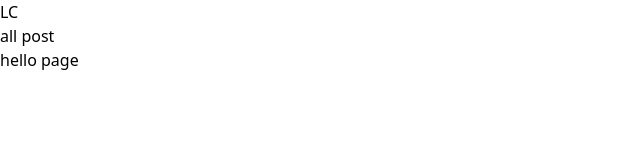
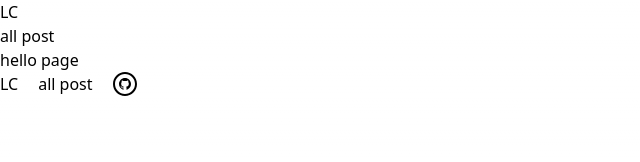
Before and after one commit to Silkiercomet/Luis-Colina-Blog, a Next.js app: page /post in a window 1280 px wide. Shown: the top 162 px of the page, without its empty margins (0-640 px from the left). Built offline with nearby package versions, Linux system fonts and the light colour scheme.

Commit message:
footer added to the layout

```diff
--- a/app/layout.tsx
+++ b/app/layout.tsx
@@ -1,6 +1,7 @@
 import Navbar from '@/components/navbar/Navbar'
 import './globals.css'
 import type { Metadata } from 'next'
+import Footer from '@/components/footer/Footer'
 
 
 export const metadata: Metadata = {
@@ -18,6 +19,7 @@ export default function RootLayout({
       <body>
         <Navbar />
         {children}
+        <Footer />
       </body>
     </html>
   )
--- /dev/null
+++ b/components/footer/Footer.tsx
@@ -0,0 +1,19 @@
+import Link from "next/link"
+
+const Footer = () => {
+  return (
+    <footer className="flex gap-5">
+        <figure>
+            <Link href={"/"}>LC</Link>
+        </figure>
+        <ul>
+            <li><Link href="./post">all post</Link></li>
+        </ul>
+        <ul>
+            <li><Link href="https://github.com/Silkiercomet"><svg xmlns="http://www.w3.org/2000/svg" width="24" height="24" viewBox="0 0 24 24"><path d="M12 2c5.514 0 10 4.486 10 10s-4.486 10-10 10-10-4.486-10-10 4.486-10 10-10zm0-2c-6.627 0-12 5.373-12 12s5.373 12 12 12 12-5.373 12-12-5.373-12-12-12zm0 6c-3.313 0-6 2.686-6 6 0 2.651 1.719 4.9 4.104 5.693.3.056.396-.13.396-.289v-1.117c-1.669.363-2.017-.707-2.017-.707-.272-.693-.666-.878-.666-.878-.544-.373.041-.365.041-.365.603.042.92.619.92.619.535.917 1.403.652 1.746.499.054-.388.209-.652.381-.802-1.333-.152-2.733-.667-2.733-2.965 0-.655.234-1.19.618-1.61-.062-.153-.268-.764.058-1.59 0 0 .504-.161 1.65.615.479-.133.992-.199 1.502-.202.51.002 1.023.069 1.503.202 1.146-.776 1.648-.615 1.648-.615.327.826.121 1.437.06 1.588.385.42.617.955.617 1.61 0 2.305-1.404 2.812-2.74 2.96.216.186.412.551.412 1.111v1.646c0 .16.096.347.4.288 2.383-.793 4.1-3.041 4.1-5.691 0-3.314-2.687-6-6-6z"/></svg></Link></li>
+        </ul>
+    </footer>
+  )
+}
+
+export default Footer
```
